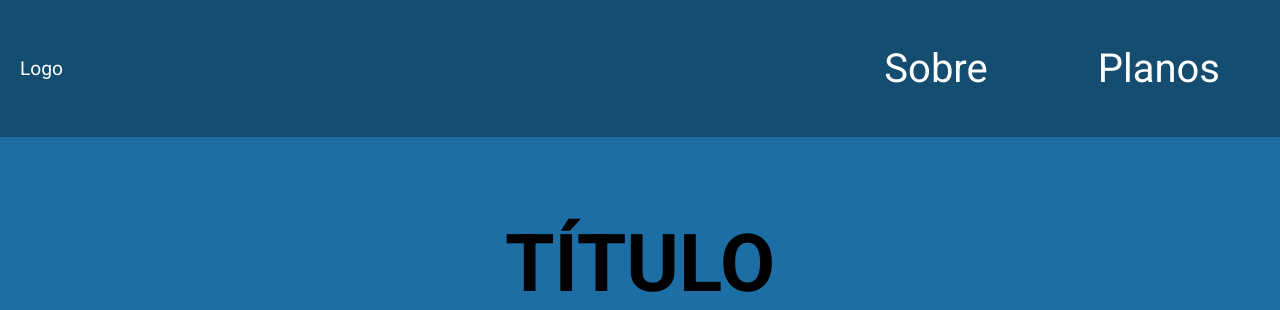
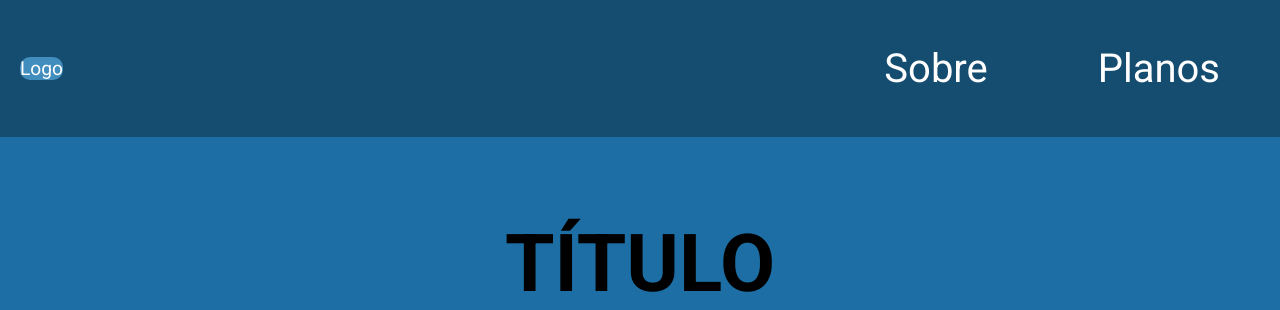
Before and after one commit to washingtonnuness/codifica-mais, a PHP site: page / in a window 1280 px wide, with the pointer over the restyled element. Shown: the top 310 px of the page. Run offline with PHP 8.4, Linux system fonts and the light colour scheme.

```diff
--- a/css/style.css
+++ b/css/style.css
@@ -21,7 +21,14 @@ li {
 a {
   text-decoration: none;
   color: #ffff;
+
 }
+
+a:hover {
+  background-color: #418dbd;
+  border-radius: 10px;
+}
+
 .header {
   background-color: #154D71;
   display: flex;
```
